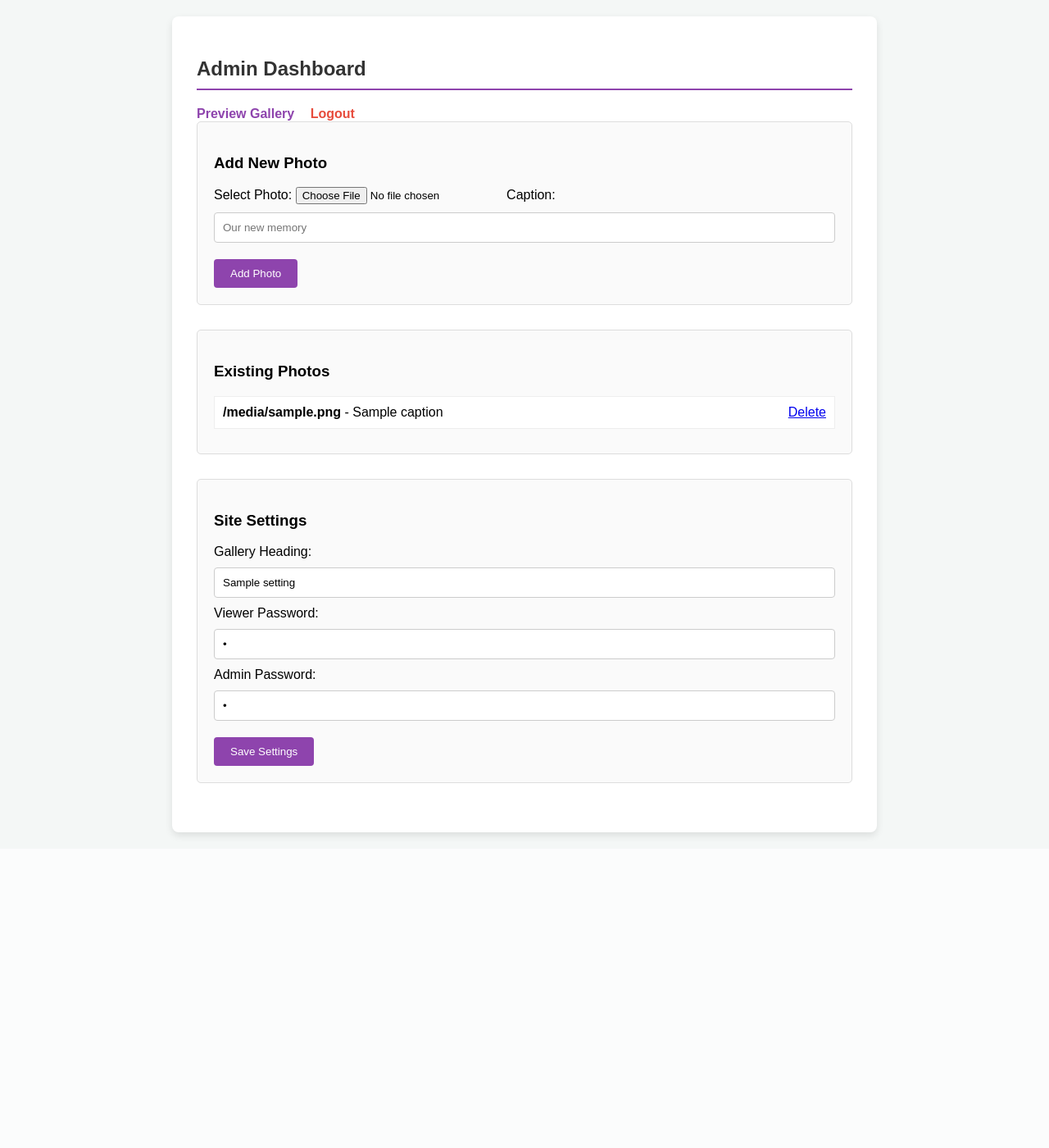
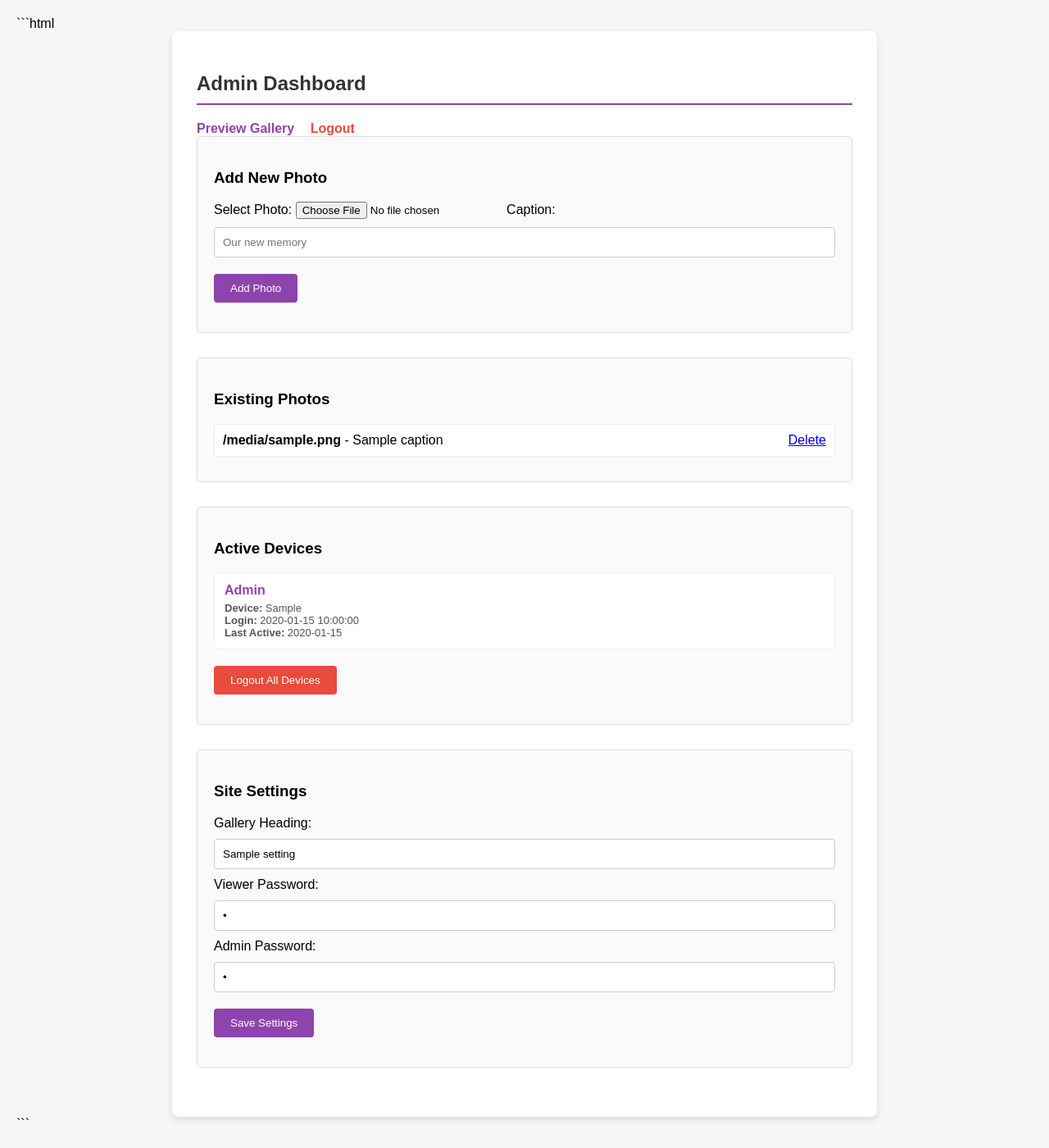
Before and after one commit to rust-ed-rad/meri-zindagi, a Flask app: template RecallAlbum/templates/dashboard.html in a window 1280 px wide. Shown: the whole page at 82% size. Before the commit the page ends 1022 px from the top, so only its background shows below. Run offline with Flask 3, Linux system fonts and the light colour scheme; the template is opened without the code that fills it: most values are stand-ins (such as "Sample title", 1, 10 or a date in 2020); some libraries are stand-ins or nearby versions.

Commit message:
Enhance admin dashboard with active devices feature
Added active devices section and improved styling.

````diff
--- a/RecallAlbum/templates/dashboard.html
+++ b/RecallAlbum/templates/dashboard.html
@@ -1,3 +1,4 @@
+```html
 <!DOCTYPE html>
 <html lang="en">
 <head>
@@ -17,6 +18,34 @@
         .success { color: green; font-weight: bold; margin-bottom: 15px; }
         .links { margin-top: 20px; }
         .links a { margin-right: 15px; text-decoration: none; color: #8e44ad; font-weight: bold; }
+
+        .device-item {
+            background: white;
+            border: 1px solid #eee;
+            padding: 12px;
+            margin-bottom: 10px;
+            border-radius: 5px;
+        }
+
+        .device-role {
+            font-weight: bold;
+            color: #8e44ad;
+            margin-bottom: 5px;
+        }
+
+        .device-info {
+            font-size: 13px;
+            color: #555;
+            word-break: break-word;
+        }
+
+        .logout-all {
+            background: #e74c3c;
+        }
+
+        .logout-all:hover {
+            background: #c0392b;
+        }
     </style>
 </head>
 <body>
@@ -40,7 +69,9 @@
         <!-- Add New Photo -->
         <div class="box">
             <h3>Add New Photo</h3>
+
             <form action="/add_photo" method="POST" enctype="multipart/form-data">
+
                 <label>Select Photo:</label>
                 <input type="file" name="image" accept="image/*" required>
 
@@ -48,26 +79,93 @@
                 <input type="text" name="caption" required placeholder="Our new memory">
 
                 <button type="submit">Add Photo</button>
+
             </form>
         </div>
 
         <!-- Manage Existing Photos -->
         <div class="box">
             <h3>Existing Photos</h3>
+
             {% for photo in photos %}
+
                 <div class="photo-list-item">
-                    <span><strong>{{ photo.url }}</strong> - {{ photo.caption }}</span>
-                    <a href="/delete_photo/{{ photo.id }}" class="delete button">Delete</a>
+
+                    <span>
+                        <strong>{{ photo.url }}</strong> - {{ photo.caption }}
+                    </span>
+
+                    <a href="/delete_photo/{{ photo.id }}" class="delete button">
+                        Delete
+                    </a>
+
                 </div>
+
             {% else %}
+
                 <p>No photos added yet.</p>
+
             {% endfor %}
+        </div>
+
+        <!-- Active Devices -->
+        <div class="box">
+
+            <h3>Active Devices</h3>
+
+            {% if active_sessions %}
+
+                {% for device in active_sessions %}
+
+                    <div class="device-item">
+
+                        <div class="device-role">
+                            {{ device.role|capitalize }}
+                        </div>
+
+                        <div class="device-info">
+                            <strong>Device:</strong>
+                            {{ device.user_agent }}
+                        </div>
+
+                        <div class="device-info">
+                            <strong>Login:</strong>
+                            {{ device.created_at.strftime('%Y-%m-%d %H:%M:%S') }}
+                        </div>
+
+                        <div class="device-info">
+                            <strong>Last Active:</strong>
+                            {{ device.last_seen.strftime('%Y-%m-%d %H:%M:%S') }}
+                        </div>
+
+                    </div>
+
+                {% endfor %}
+
+                <form action="/logout_all" method="POST"
+                      onsubmit="return confirm('Logout all devices?');">
+
+                    <button type="submit" class="logout-all">
+                        Logout All Devices
+                    </button>
+
+                </form>
+
+            {% else %}
+
+                <p>No active devices.</p>
+
+            {% endif %}
+
         </div>
 
         <!-- Site Settings -->
         <div class="box">
+
             <h3>Site Settings</h3>
+
             <form action="/update_settings" method="POST">
+
                 <label>Gallery Heading:</label>
                 <input type="text" name="heading" value="{{ settings.heading }}">
 
@@ -78,10 +176,13 @@
                 <input type="password" name="admin_password" value="{{ settings.admin_password }}">
 
                 <button type="submit">Save Settings</button>
+
             </form>
+
         </div>
 
     </div>
 
 </body>
 </html>
+```
````
Lines whose indentation alone changed are shown as unchanged.
